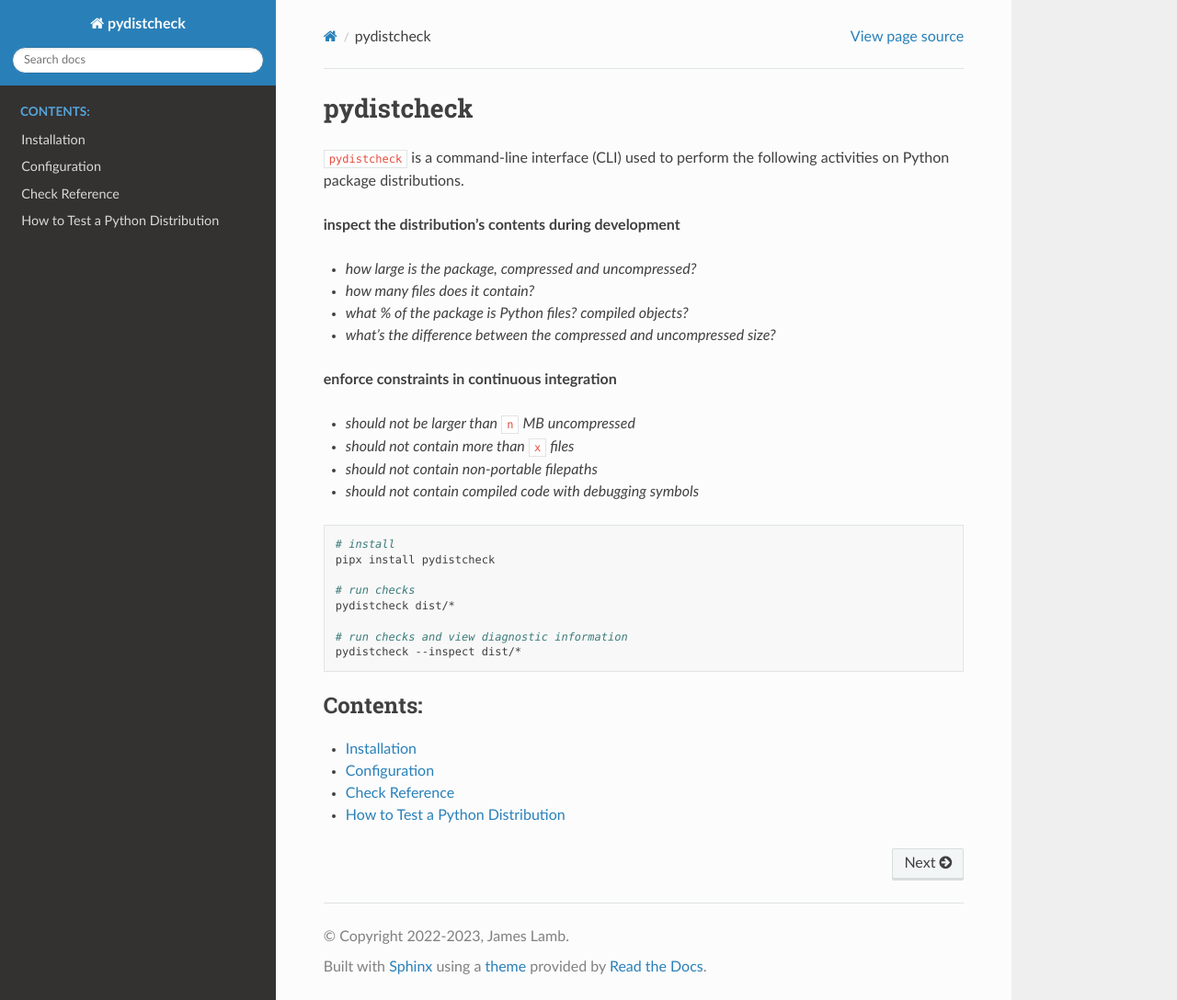
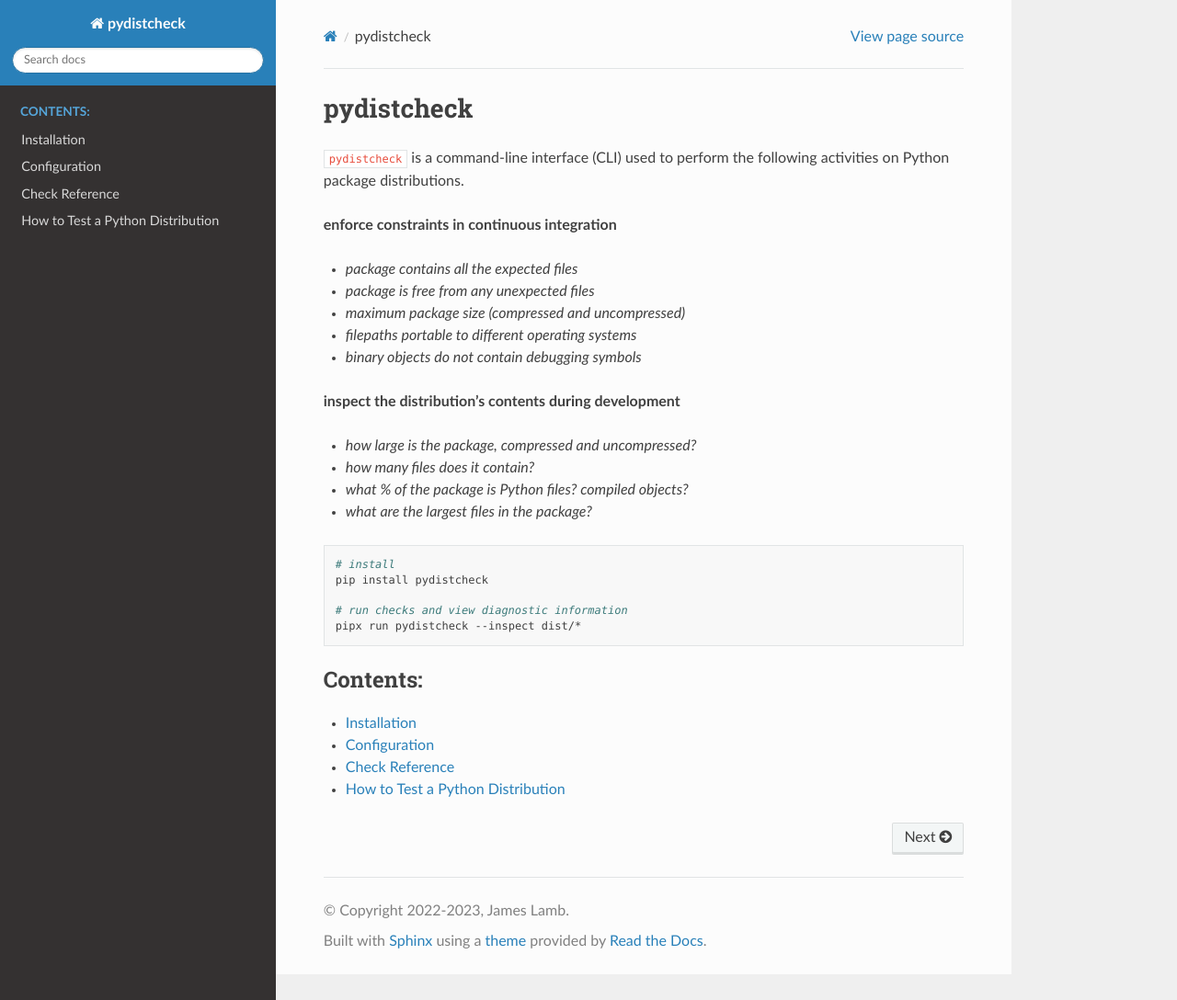
Before and after one commit to jameslamb/pydistcheck, a Sphinx documentation site: the page built from docs/index.rst, in a window 1280 px wide and 1088 px high. Shown: the whole window at 92% size. Built offline with Sphinx 7.4.7 and the Read the Docs theme 2.0.0, drawn with Linux system fonts in a browser that asks for light colours.

Commit message:
a bit more docs

```diff
--- a/docs/index.rst
+++ b/docs/index.rst
@@ -2,31 +2,29 @@
 ===========
 
 ``pydistcheck`` is a command-line interface (CLI) used to perform the following activities on Python package distributions.
+
+**enforce constraints in continuous integration**
+
+- *package contains all the expected files*
+- *package is free from any unexpected files*
+- *maximum package size (compressed and uncompressed)*
+- *filepaths portable to different operating systems*
+- *binary objects do not contain debugging symbols*
 
 **inspect the distribution's contents during development**
 
 - *how large is the package, compressed and uncompressed?*
 - *how many files does it contain?*
 - *what % of the package is Python files? compiled objects?*
-- *what's the difference between the compressed and uncompressed size?*
-
-**enforce constraints in continuous integration**
-
-- *should not be larger than* ``n`` *MB uncompressed*
-- *should not contain more than* ``x`` *files*
-- *should not contain non-portable filepaths*
-- *should not contain compiled code with debugging symbols*
+- *what are the largest files in the package?*
 
 .. code-block:: shell
 
     # install
-    pipx install pydistcheck
-
-    # run checks
-    pydistcheck dist/*
+    pip install pydistcheck
 
     # run checks and view diagnostic information
-    pydistcheck --inspect dist/*
+    pipx run pydistcheck --inspect dist/*
 
 .. toctree::
    :maxdepth: 1
```
Also changed, not shown: README.md (+10 -2 lines).
